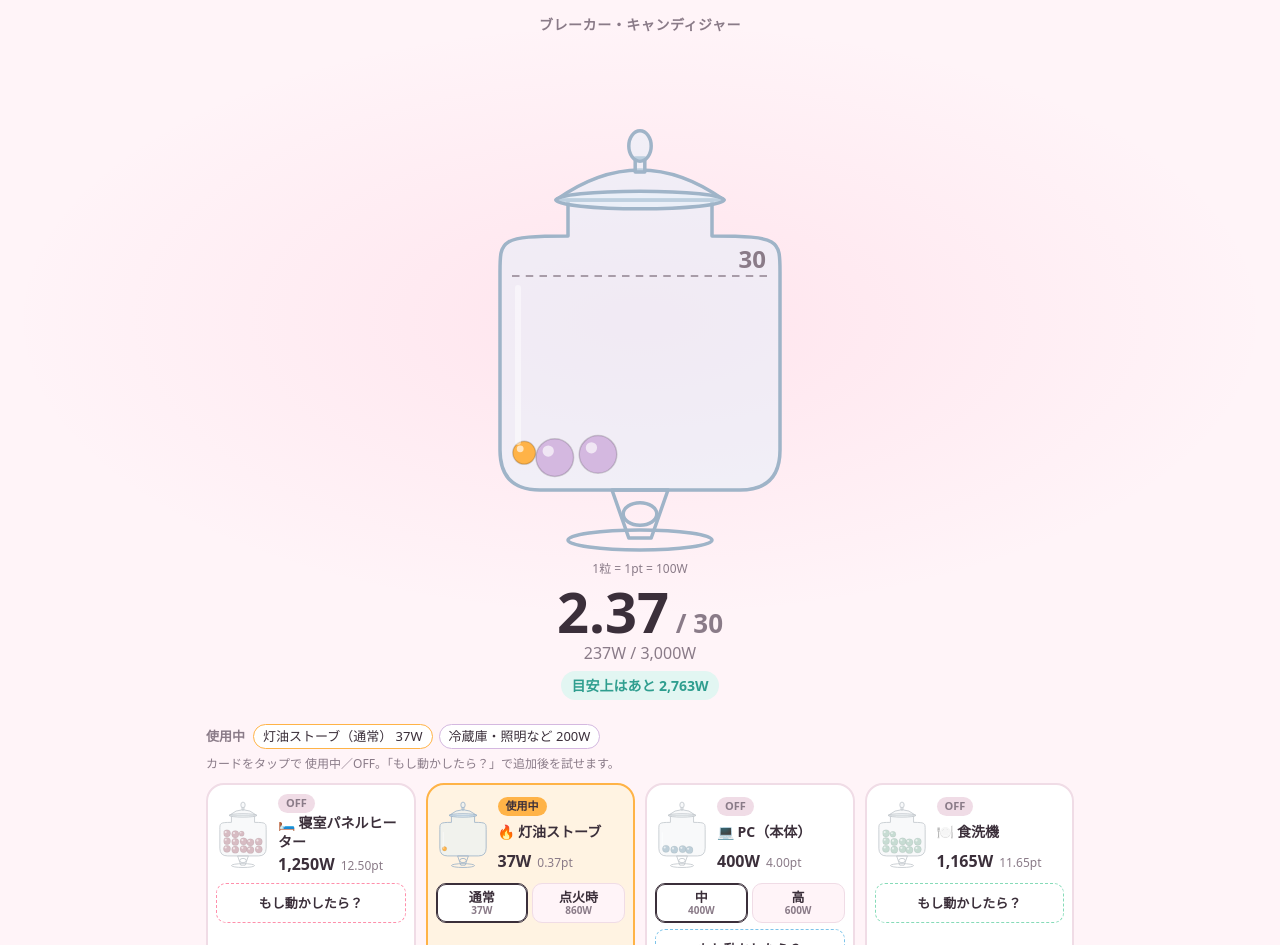
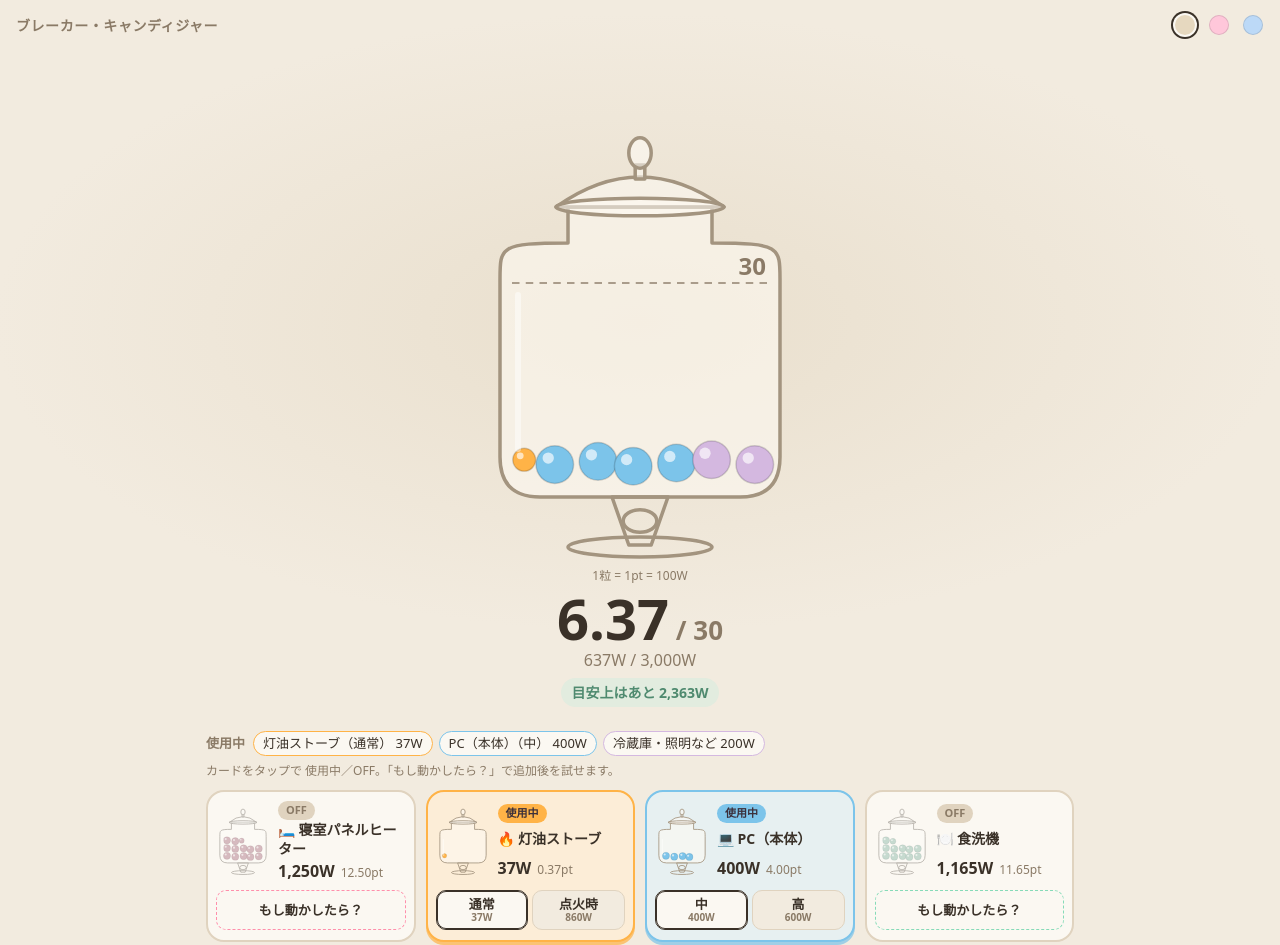
Before and after one commit to yukilens/breaker-candy-jar, a plain HTML site: page index.html in a window 1280 px wide. Shown: the top 945 px of the page. Drawn offline with Linux system fonts and the light colour scheme.

Commit message:
初期状態に PC 中を追加・背景色テーマ（ベージュ既定／ピンク／ブルー）
Co-Authored-By: Claude Opus 5.5 <noreply@anthropic.com>

```diff
--- a/app.js
+++ b/app.js
@@ -362,6 +362,26 @@
     state.watts = {}; save(); render();
   });
 
+  // 背景テーマ（見る人ごとの好み。保存できなくても既定の beige で動く）
+  var THEME_KEY = 'breaker-candy-jar:theme';
+  var THEME_COLOR = { beige: '#f2ebdf', pink: '#fff0f5', blue: '#eef5fd' };
+  function applyTheme(name) {
+    if (!THEME_COLOR[name]) name = 'beige';
+    if (name === 'beige') delete document.documentElement.dataset.theme;
+    else document.documentElement.dataset.theme = name;
+    document.querySelector('meta[name="theme-color"]').setAttribute('content', THEME_COLOR[name]);
+    document.querySelectorAll('[data-theme-pick]').forEach(function (b) {
+      b.setAttribute('aria-pressed', b.dataset.themePick === name);
+    });
+  }
+  document.querySelectorAll('[data-theme-pick]').forEach(function (b) {
+    b.addEventListener('click', function () {
+      applyTheme(b.dataset.themePick);
+      try { localStorage.setItem(THEME_KEY, b.dataset.themePick); } catch (e) { /* noop */ }
+    });
+  });
+  applyTheme(document.documentElement.dataset.theme || 'beige');
+
   // 大きいジャーが画面から外れたら、上に小さいバーを出す
   if ('IntersectionObserver' in window) {
     new IntersectionObserver(function (es) {
--- a/data.js
+++ b/data.js
@@ -24,9 +24,9 @@
       modes: [{ id: 'on', label: '概算', watts: 200 }] }
   ];
 
-  // 「おすすめ初期状態」：ストーブ通常＋冷蔵庫・照明など
-  var DEFAULT_ON = { stove: true, base: true };
-  var DEFAULT_MODE = {};
+  // 「おすすめ初期状態」：ストーブ通常＋PC 中＋冷蔵庫・照明など
+  var DEFAULT_ON = { stove: true, pc: true, base: true };
+  var DEFAULT_MODE = { stove: 'normal', pc: 'mid' };
 
   root.APP_DATA = { APPLIANCES: APPLIANCES, DEFAULT_ON: DEFAULT_ON, DEFAULT_MODE: DEFAULT_MODE };
 })(this);
--- a/index.html
+++ b/index.html
@@ -5,12 +5,23 @@
 <meta name="viewport" content="width=device-width, initial-scale=1, viewport-fit=cover">
 <title>ブレーカー・キャンディジャー</title>
 <meta name="description" content="家電の消費電力をキャンディの粒で積み上げて、30A（3,000W）の目安を超えそうか確かめるシミュレーター">
-<meta name="theme-color" content="#fff4f8">
+<meta name="theme-color" content="#f2ebdf">
+<script>
+  // 背景テーマを先に当てる（ちらつき防止）。既定は beige
+  try { var t = localStorage.getItem('breaker-candy-jar:theme'); if (t === 'pink' || t === 'blue') document.documentElement.dataset.theme = t; } catch (e) {}
+</script>
 <link rel="stylesheet" href="style.css">
 </head>
 <body>
 <header class="hero">
-  <h1>ブレーカー・キャンディジャー</h1>
+  <div class="hero-top">
+    <h1>ブレーカー・キャンディジャー</h1>
+    <div class="themes" role="group" aria-label="背景色">
+      <button class="theme-dot" data-theme-pick="beige" style="--sw:#e6d8bf" aria-label="ベージュ"><span></span></button>
+      <button class="theme-dot" data-theme-pick="pink" style="--sw:#ffc7da" aria-label="ピンク"><span></span></button>
+      <button class="theme-dot" data-theme-pick="blue" style="--sw:#bcd9f7" aria-label="ブルー"><span></span></button>
+    </div>
+  </div>
   <div id="mainJar" class="jar-box" role="img" aria-label="使用量のキャンディジャー"></div>
   <div class="caption" id="jarCaption">1粒 = 1pt = 100W</div>
   <div class="big"><span class="js-pt">0.00</span><span class="of"> / 30</span></div>
--- a/style.css
+++ b/style.css
@@ -1,37 +1,55 @@
+/* 背景テーマ：beige（既定・落ち着いた高級感）／pink／blue。右上のまるで切り替え */
 :root {
-  --bg: #fff4f8;
+  --bg: #f2ebdf;
+  --bg2: #e9dfcd;
+  --panel: #fbf8f2;
+  --ink: #3a3128;
+  --sub: #8a7a66;
+  --line: #e0d3bf;
+  --glass: #a3947f;
+  --glass-fill: rgba(255, 252, 245, .55);
+  --accent: #b08d57;
+  --ok: #4f8a6f;
+  --warn: #c07a12;
+  --over: #c8394d;
+  --warn-bg: #f7e8cc;
+  --over-bg: #f6dcdc;
+  --ok-bg: #e2ecdf;
+  color-scheme: light;
+}
+:root[data-theme="pink"] {
+  --bg: #fff0f5;
+  --bg2: #ffe1ec;
   --panel: #ffffff;
   --ink: #3b2f3a;
   --sub: #8a7b88;
-  --line: #f0dce6;
+  --line: #f3d9e4;
   --glass: #9fb4c8;
   --glass-fill: rgba(225, 240, 250, .45);
+  --accent: #ff6f9c;
   --ok: #2f9e8f;
   --warn: #e08a00;
   --over: #e0344d;
   --warn-bg: #fff3dc;
   --over-bg: #ffe3e7;
   --ok-bg: #e2f6f2;
-  --accent: #ff6f9c;
-  color-scheme: light;
 }
-@media (prefers-color-scheme: dark) {
-  :root {
-    --bg: #1f1a22;
-    --panel: #2b2430;
-    --ink: #f4ecf2;
-    --sub: #b6a8b4;
-    --line: #43384a;
-    --glass: #8aa3b8;
-    --glass-fill: rgba(150, 180, 210, .12);
-    --ok: #4cc9b6;
-    --warn: #ffb238;
-    --over: #ff6b80;
-    --warn-bg: #3d3020;
-    --over-bg: #45232b;
-    --ok-bg: #1f3a36;
-    color-scheme: dark;
-  }
+:root[data-theme="blue"] {
+  --bg: #eef5fd;
+  --bg2: #dcebfb;
+  --panel: #ffffff;
+  --ink: #2c3440;
+  --sub: #73849a;
+  --line: #d5e3f3;
+  --glass: #8fa8c4;
+  --glass-fill: rgba(235, 245, 255, .5);
+  --accent: #5b9be6;
+  --ok: #2f9e8f;
+  --warn: #e08a00;
+  --over: #e0344d;
+  --warn-bg: #fff3dc;
+  --over-bg: #ffe3e7;
+  --ok-bg: #e2f6f2;
 }
 
 * { box-sizing: border-box; }
@@ -49,10 +67,24 @@ button { font: inherit; color: inherit; cursor: pointer; }
 /* ---------- 上部（ジャー＋数字） ---------- */
 /* 主役：大きいジャーを中央に */
 .hero {
+  position: relative;
   text-align: center;
   padding: 14px 16px 10px;
-  background: radial-gradient(ellipse 70% 60% at 50% 45%, color-mix(in srgb, var(--accent) 12%, transparent), transparent 70%);
+  background: radial-gradient(ellipse 70% 60% at 50% 45%, var(--bg2), transparent 72%);
 }
+.hero-top { display: flex; justify-content: space-between; align-items: center; gap: 8px; margin: -6px -6px 0 0; }
+.hero-top h1 { text-align: left; }
+.themes { display: flex; gap: 0; flex: 0 0 auto; }
+.theme-dot {
+  width: 34px; height: 34px; padding: 0; border: 0; background: none; border-radius: 50%;
+  display: grid; place-items: center;
+}
+.theme-dot span {
+  width: 20px; height: 20px; border-radius: 50%; background: var(--sw);
+  box-shadow: inset 0 0 0 1px rgba(0, 0, 0, .12);
+}
+.theme-dot[aria-pressed="true"] span { box-shadow: 0 0 0 2px var(--panel), 0 0 0 4px var(--ink); }
+.theme-dot:focus-visible { outline: 2px solid var(--accent); }
 .hero h1 { font-size: 14px; margin: 0; color: var(--sub); font-weight: 700; letter-spacing: .04em; }
 .hero .jar-box svg { width: min(290px, 68vw); height: auto; display: block; margin: 0 auto; overflow: visible; }
 .caption { font-size: 12px; color: var(--sub); margin-top: -2px; }
```
Also changed, not shown: 1 other file.
